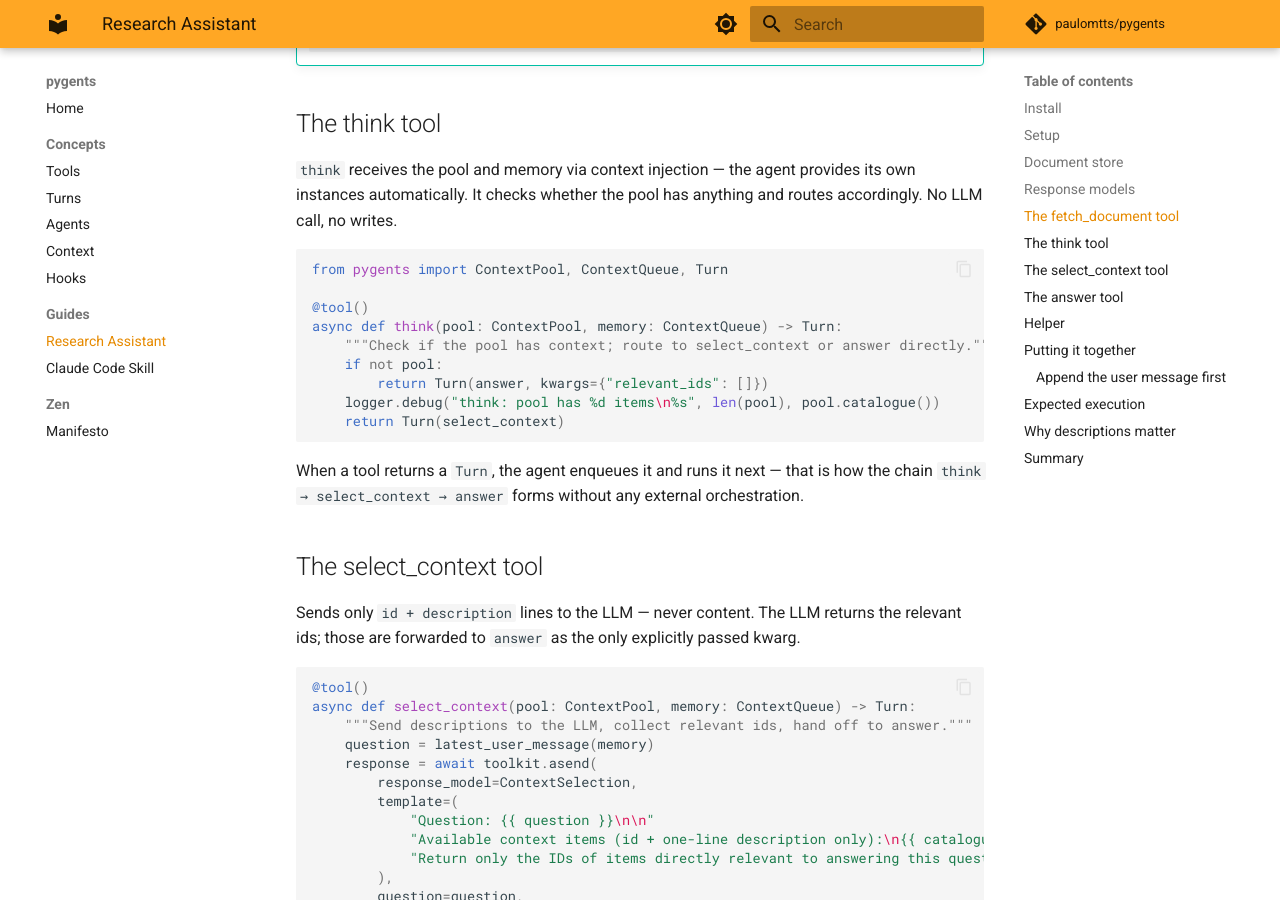
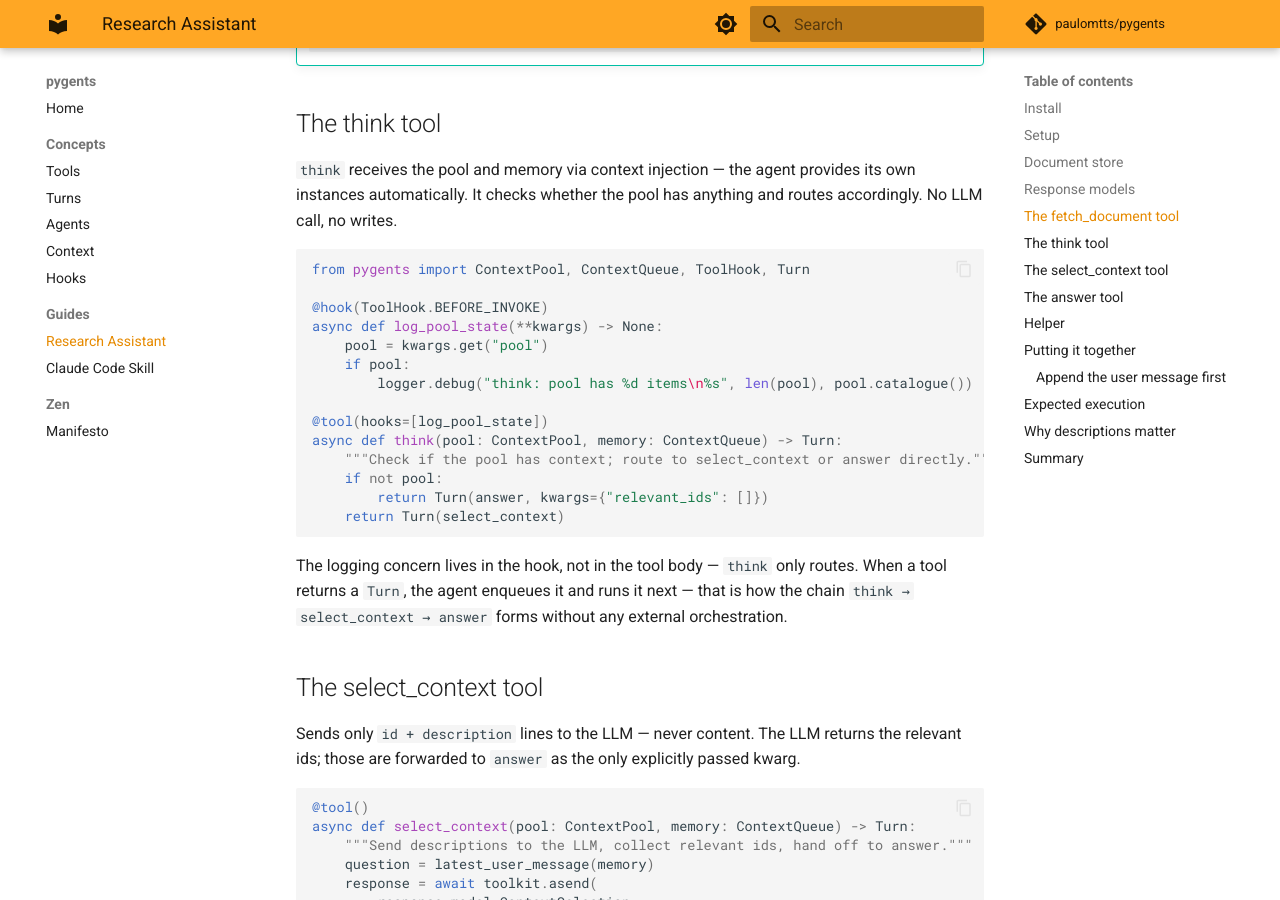
Before and after one commit to paulomtts/pygents, an MkDocs documentation site: the page built from docs/guides/research-assistant.md, in a window 1280 px wide and 900 px high, scrolled down 3079 px. Built offline with MkDocs 1.6.1 and Material for MkDocs 9.7.7, drawn with Linux system fonts in a browser that asks for light colours; comment, search, counter and statistics services are not loaded.

Commit message:
docs(guide): replace inline logger.debug in think with ToolHook.BEFORE_INVOKE
Move pool-state logging out of the tool body and into a hook attached via
@tool(hooks=[log_pool_state]). The tool now only routes; the logging
concern is isolated in the hook.

Co-Authored-By: Claude Sonnet 4.6 <noreply@anthropic.com>

````diff
--- a/docs/guides/research-assistant.md
+++ b/docs/guides/research-assistant.md
@@ -24,7 +24,7 @@ The code blocks below are meant to be combined into one script.
     from py_ai_toolkit.core.domain.interfaces import LLMConfig
     from pydantic import BaseModel
 
-    from pygents import Agent, ContextPool, ContextQueue, ContextQueueHook, Turn, hook, tool
+    from pygents import Agent, ContextPool, ContextQueue, ContextQueueHook, ToolHook, Turn, hook, tool
     from pygents.context import ContextItem
 
     logger = logging.getLogger(__name__)
@@ -91,12 +91,17 @@ The code blocks below are meant to be combined into one script.
                 return item.content.removeprefix("User:").strip()
         return ""
 
-    @tool()
+    @hook(ToolHook.BEFORE_INVOKE)
+    async def log_pool_state(**kwargs) -> None:
+        pool = kwargs.get("pool")
+        if pool:
+            logger.debug("think: pool has %d items\n%s", len(pool), pool.catalogue())
+
+    @tool(hooks=[log_pool_state])
     async def think(pool: ContextPool, memory: ContextQueue) -> Turn:
         """Check if the pool has context; route to select_context or answer directly."""
         if not pool:
             return Turn(answer, kwargs={"relevant_ids": []})
-        logger.debug("think: pool has %d items\n%s", len(pool), pool.catalogue())
         return Turn(select_context)
 
     @tool()
@@ -287,18 +292,23 @@ async def fetch_document(doc_id: str) -> ContextItem:
 `think` receives the pool and memory via context injection — the agent provides its own instances automatically. It checks whether the pool has anything and routes accordingly. No LLM call, no writes.
 
 ```python
-from pygents import ContextPool, ContextQueue, Turn
+from pygents import ContextPool, ContextQueue, ToolHook, Turn
 
-@tool()
+@hook(ToolHook.BEFORE_INVOKE)
+async def log_pool_state(**kwargs) -> None:
+    pool = kwargs.get("pool")
+    if pool:
+        logger.debug("think: pool has %d items\n%s", len(pool), pool.catalogue())
+
+@tool(hooks=[log_pool_state])
 async def think(pool: ContextPool, memory: ContextQueue) -> Turn:
     """Check if the pool has context; route to select_context or answer directly."""
     if not pool:
         return Turn(answer, kwargs={"relevant_ids": []})
-    logger.debug("think: pool has %d items\n%s", len(pool), pool.catalogue())
     return Turn(select_context)
 ```
 
-When a tool returns a `Turn`, the agent enqueues it and runs it next — that is how the chain `think → select_context → answer` forms without any external orchestration.
+The logging concern lives in the hook, not in the tool body — `think` only routes. When a tool returns a `Turn`, the agent enqueues it and runs it next — that is how the chain `think → select_context → answer` forms without any external orchestration.
 
 ## The select_context tool
 
````
